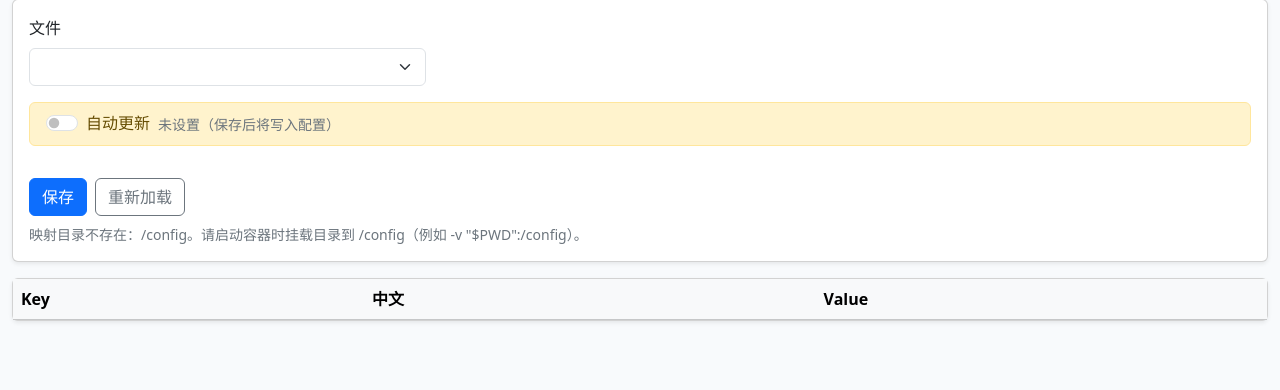
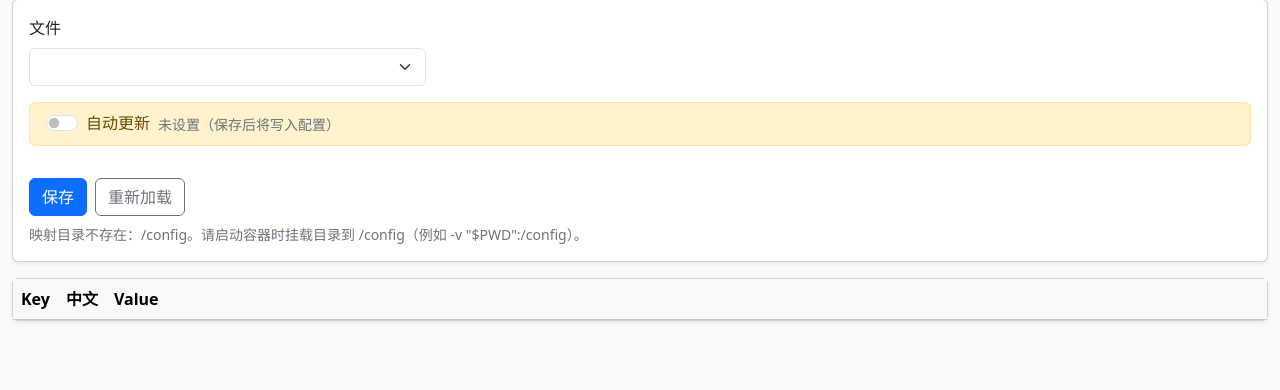
Before and after one commit to jackloves111/Docker, a Flask app: page / in a window 1280 px wide. Shown: the part 71-461 px from the top of the page. Run offline with Flask 3, Linux system fonts and the light colour scheme; data that the repository does not hold is empty.

Commit message:
fix(env-editor): 优化表格列宽和移动端显示
调整表格列宽定义，使Key列在移动端隐藏，并为Value列设置最小宽度
确保中文字段在移动端保持单行显示，改善小屏幕下的用户体验

```diff
--- a/env-editor/templates/index.html
+++ b/env-editor/templates/index.html
@@ -60,9 +60,9 @@
                 <table class="table table-striped table-hover mb-0 align-middle">
                   <thead class="table-light">
                     <tr>
-                      <th style="width: 28%;">Key</th>
-                      <th style="width: 36%;">中文</th>
-                      <th>Value</th>
+                      <th class="d-none d-md-table-cell" style="width: 1%; white-space: nowrap;">Key</th>
+                      <th style="width: 1%; white-space: nowrap;">中文</th>
+                      <th style="min-width: 350px;">Value</th>
                     </tr>
                   </thead>
                   <tbody id="tbody"></tbody>
@@ -142,10 +142,10 @@
 
           return `
             <tr ${idAttr} ${quoteAttr}>
-              <td>
+              <td class="d-none d-md-table-cell" style="white-space: nowrap;">
                 <div class="mono">${key}</div>
               </td>
-              <td>
+              <td style="white-space: nowrap;">
                 <div>${descHtml}</div>
               </td>
               <td>
```
